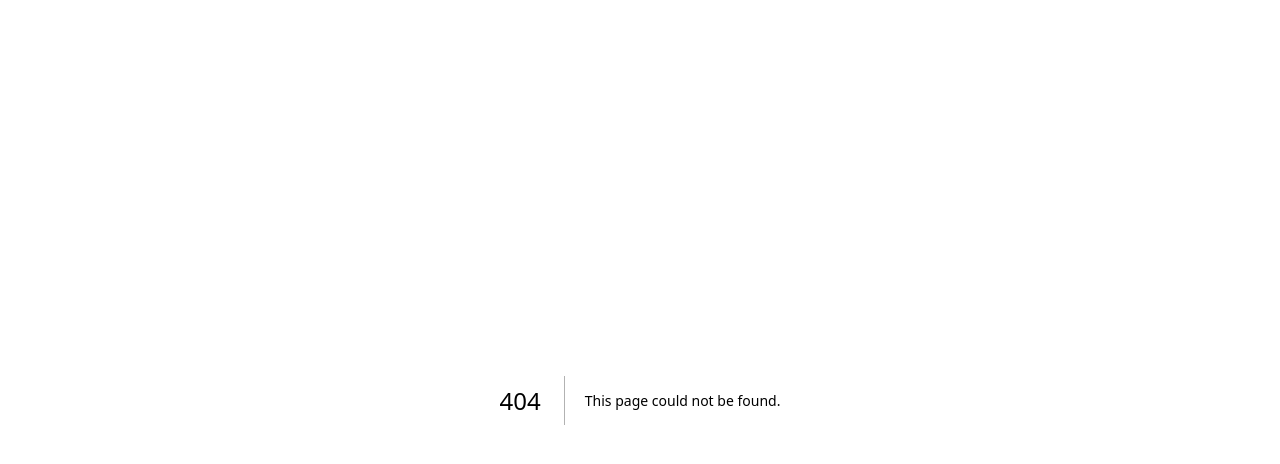
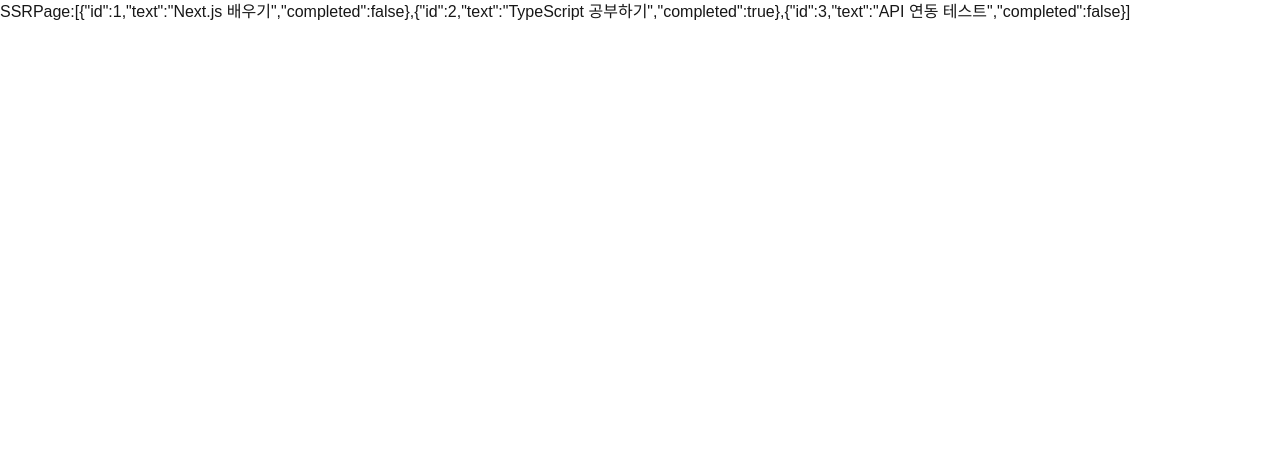
Before and after one commit to PomegranateBlue/basic_lecture_typescript, a Next.js app: page /ssr in a window 1280 px wide. Before the commit this address had no page. Shown: the top 464 px of the page. Built offline with nearby package versions, Linux system fonts and the light colour scheme; data requests are answered from the project's data file.

Commit message:
SSR 컴포넌트 생성

```diff
--- /dev/null
+++ b/src/app/(render)/ssr/page.tsx
@@ -0,0 +1,10 @@
+import { Todo } from "@/types/todo.type";
+
+const SSRPage = async () => {
+  const response = await fetch("https://localhost:5000/todos");
+  const data: Todo[] = await response.json();
+
+  return <div>SSRPage:{JSON.stringify(data)}</div>;
+};
+
+export default SSRPage;
```
